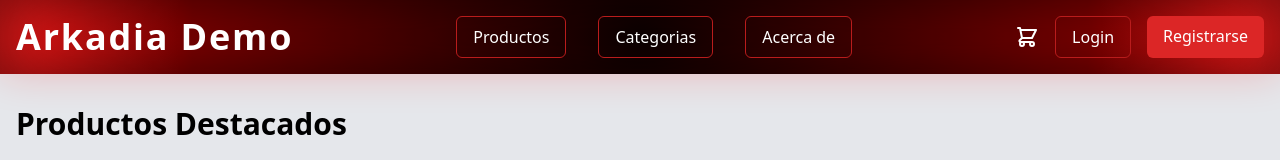
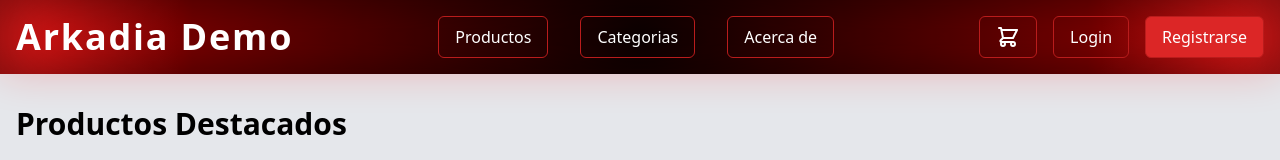
Before and after one commit to AbelX18/E-commerce_frontend, a React (Vite) app: page / in a window 1280 px wide. Shown: the top 160 px of the page. Built offline with nearby package versions, Linux system fonts and the light colour scheme; no server answers.

Commit message:
Updated styles for buttons

```diff
--- a/src/components/Header.tsx
+++ b/src/components/Header.tsx
@@ -25,29 +25,29 @@ const Header = () => {
           </div>
 
           <div className="flex items-center space-x-4">
-            <Link to="/ticket" className="">
+            <Link to="/ticket" className="btn-arkadia">
               <svg xmlns="http://www.w3.org/2000/svg" className="h-6 w-6" fill="none" viewBox="0 0 24 24" stroke="currentColor">
                 <path strokeLinecap="round" strokeLinejoin="round" strokeWidth={2} d="M3 3h2l.4 2M7 13h10l4-8H5.4M7 13L5.4 5M7 13l-2.293 2.293c-.63.63-.184 1.707.707 1.707H17m0 0a2 2 0 100 4 2 2 0 000-4zm-8 2a2 2 0 11-4 0 2 2 0 014 0z" />
               </svg>
             </Link>
             {isLoggedIn ? (
               <div className="relative group">
-                <button className="flex items-center space-x-2">
+                <button className="flex items-center space-x-2 btn-arkadia">
                   <span>Cuenta</span>
                   <svg xmlns="http://www.w3.org/2000/svg" className="h-5 w-5" viewBox="0 0 20 20" fill="currentColor">
                     <path fillRule="evenodd" d="M5.293 7.293a1 1 0 011.414 0L10 10.586l3.293-3.293a1 1 0 111.414 1.414l-4 4a1 1 0 01-1.414 0l-4-4a1 1 0 010-1.414z" clipRule="evenodd" />
                   </svg>
                 </button>
                 <div className="absolute right-0 mt-2 w-48 bg-white rounded-md shadow-lg py-1 hidden group-hover:block">
-                  <Link to="/profile" className="block px-4 py-2 text-sm text-gray-700 hover:bg-gray-100">Perfil</Link>
-                  <Link to="/orders" className="block px-4 py-2 text-sm text-gray-700 hover:bg-gray-100">Ordenes</Link>
-                  <button className="block w-full text-left px-4 py-2 text-sm text-gray-700 hover:bg-gray-100">Logout</button>
+                  <Link to="/profile" className="block btn-arkadia">Perfil</Link>
+                  <Link to="/orders" className="block btn-arkadia">Ordenes</Link>
+                  <button className="block btn-register">Logout</button>
                 </div>
               </div>
             ) : (
               <div className="flex space-x-4">
                 <Link to="/login" className="btn-arkadia">Login</Link>
-                <Link to="/register" className="bg-red-600 text-white px-4 py-2 rounded-md hover:bg-red-700">Registrarse</Link>
+                <Link to="/register" className="btn-register ">Registrarse</Link>
               </div>
             )}
           </div>
--- a/src/index.css
+++ b/src/index.css
@@ -213,4 +213,29 @@
         position: relative;
         z-index: 1;
     }
+
+    .btn-register{
+        @apply text-white px-4 py-2 rounded-md border border-red-700 transition-all duration-300 ease-in-out relative overflow-hidden bg-red-600;
+    }
+
+    .btn-register::before {
+        content: "";
+        position: absolute;
+        inset: 0;
+        background: radial-gradient(circle, rgba(0,0,0,0.2) 0%, transparent 70%);
+        opacity: 0;
+        transition: opacity 0.4s ease-in-out;
+        z-index: 0;
+    }
+
+    .btn-register:hover::before {
+        opacity: 0.9;
+    }
+
+    .btn-register:hover {
+        color: #ffffff;
+        border-color: #ffffff;
+        text-shadow: 0 0 15px #ffffff;
+        transform: scale(1.05);
+    }
 }
```
